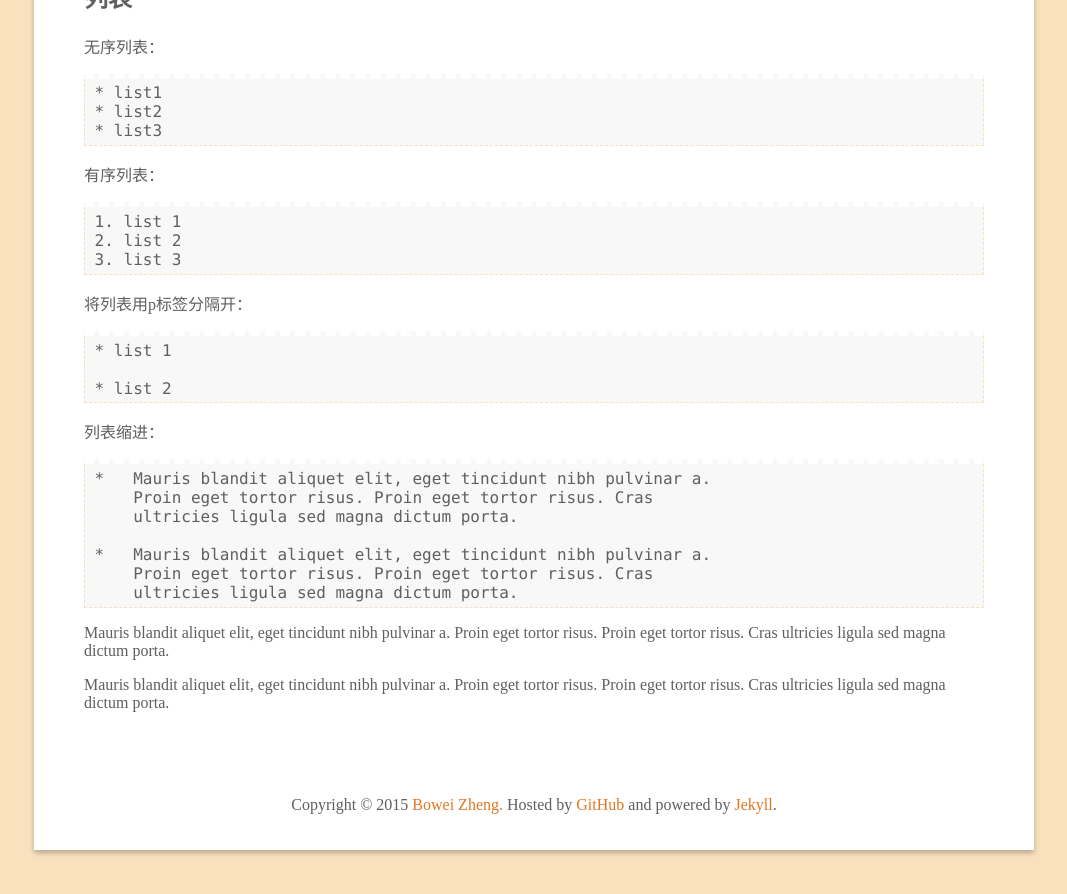
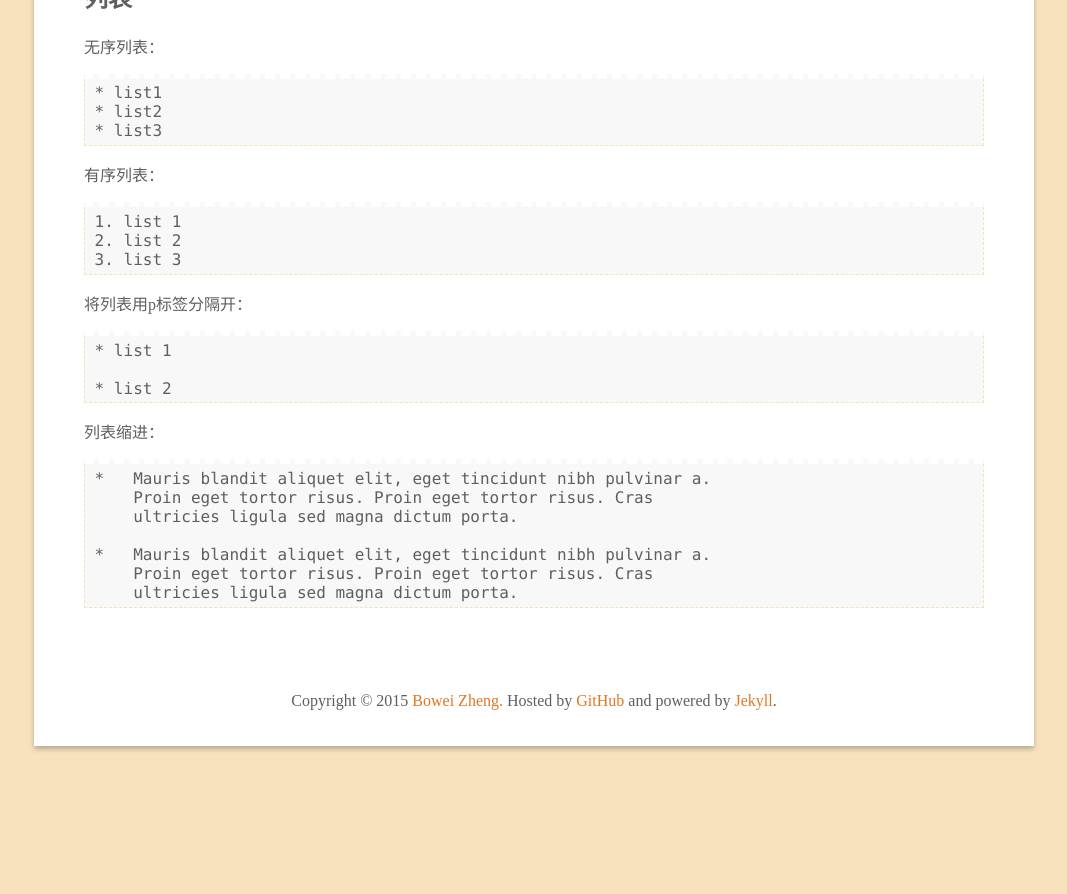
Before and after one commit to wynn719/blog, a Jekyll site: the page built from _posts/2015-02-15-Markdown-note.md, in a window 1280 px wide and 900 px high, scrolled down 1623 px. Shown: the top 894 px of the window, without its empty margins (106-1173 px from the left). Built offline with Jekyll 4.4.1, drawn with Linux system fonts in a browser that asks for light colours; comment, search, counter and statistics services are not loaded; after the commit the page ends 2419 px from its top, so only the background shows below that.

Commit message:
update post

```diff
--- a/_posts/2015-02-15-Markdown-note.md
+++ b/_posts/2015-02-15-Markdown-note.md
@@ -101,11 +101,3 @@ categories:
     Proin eget tortor risus. Proin eget tortor risus. Cras
     ultricies ligula sed magna dictum porta.
 {% endhighlight %}
-
-*   Mauris blandit aliquet elit, eget tincidunt nibh pulvinar a.
-    Proin eget tortor risus. Proin eget tortor risus. Cras
-    ultricies ligula sed magna dictum porta.
-
-*   Mauris blandit aliquet elit, eget tincidunt nibh pulvinar a.
-    Proin eget tortor risus. Proin eget tortor risus. Cras
-    ultricies ligula sed magna dictum porta.
```
